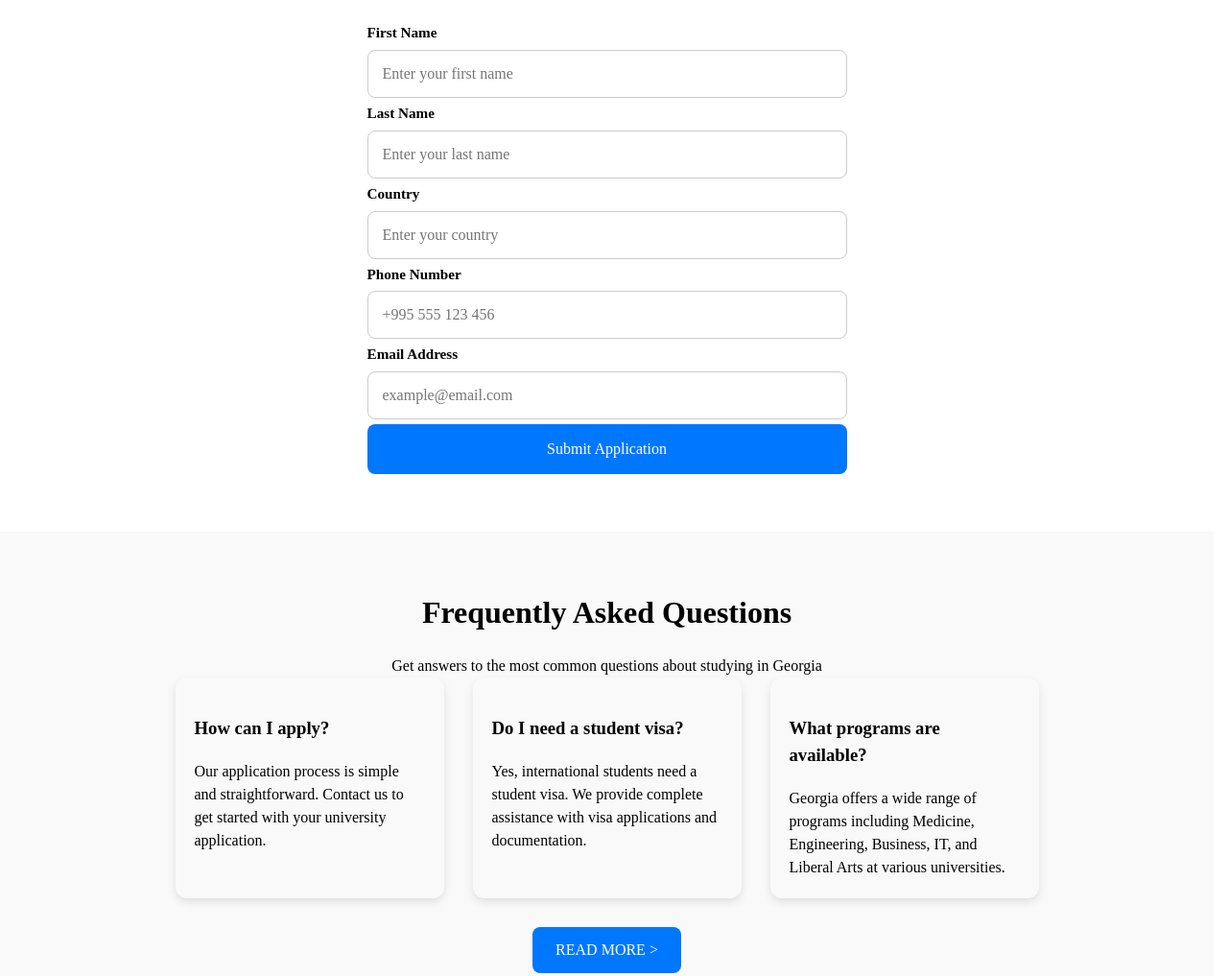
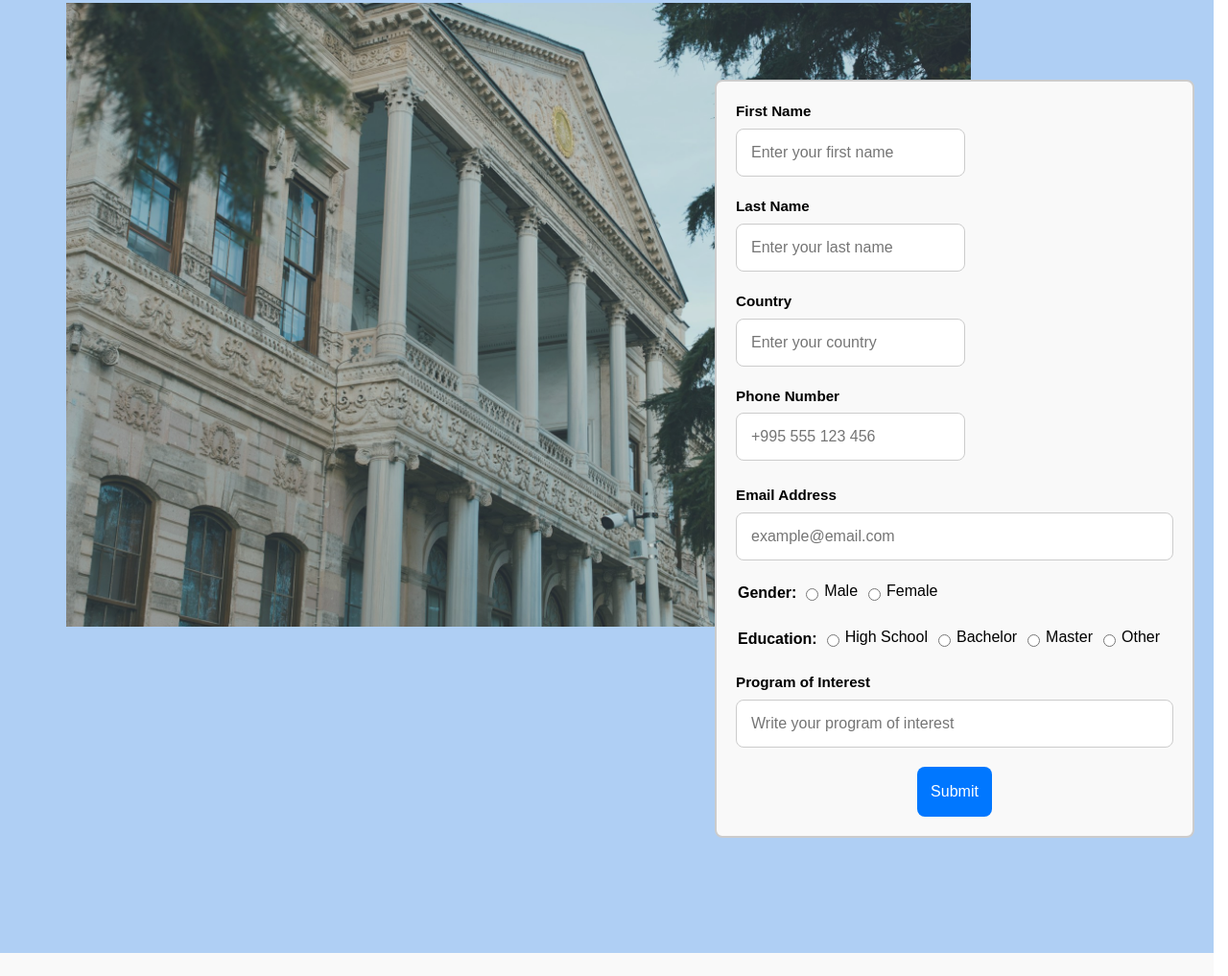
Before and after one commit to TatianaAnder/study-in-georgia, a plain HTML site: page index.html in a window 1280 px wide. Shown: the part 2665-3682 px from the top of the page at 96% size. Drawn offline with Linux system fonts and the light colour scheme.

Commit message:
add request form

```diff
--- a/index.html
+++ b/index.html
@@ -90,8 +90,8 @@
       <p>Find the perfect housing options, from dormitories to private apartments, suited to your budget</p>
     </div>
     <div class="card">
-      <img src="/images/arrival.svg" alt="Arrival services">
-      <h3>Arrival services</h3>
+      <img src="/images/arrival.svg" alt="Arrival Services">
+      <h3>Arrival Services</h3>
       <p>We provide airport pickup, bank account assistance and local orientation that aims to familiarize students with transportation and key locations.</p>
     </div>
     <div class="card">
@@ -106,7 +106,10 @@
 <section class="start-journey" id="apply">
   <h2>Start Your Journey</h2>
   <p class="subtitle">Fill out the form below and our education consultants will contact you within 24 hours</p>
+  <div class="form-container">
+    <img src="/images/form-img.jpg" alt="Decorative" class="background-image">
     <form class="application-form">
+    <div class="name">
       <div class="form-group">
         <label for="first_name">First Name</label>
         <input type="text" id="first_name" name="first_name" placeholder="Enter your first name" required>
@@ -123,12 +126,37 @@
         <label for="phone">Phone Number</label>
         <input type="tel" id="phone" name="phone" placeholder="+995 555 123 456" required>
       </div>
+    </div>
     <div class="form-group">
       <label for="email">Email Address</label>
       <input type="email" id="email" name="email" placeholder="example@email.com" required>
     </div>
-    <button type="submit" class="btn-submit">Submit Application</button>
+    <div class="form-group_radio">
+      <h4>Gender: </h4>
+      <input type="radio" id="male" name="gender" value="male" required>
+      <label for="male">Male</label><br>
+      <input type="radio" id="female" name="gender" value="female" required>
+      <label for="female">Female</label>
+    </div>
+    <div class="form-group_radio">
+      <h4>Education: </h4>
+      <input type="radio" id="highschool" name="education" value="High school diploma" required>
+      <label for="highschool">High School</label><br>
+      <input type="radio" id="bachelor" name="education"  value="Bachelor" required>
+      <label for="bachelor">Bachelor</label><br>
+      <input type="radio" id="master" name="education"  value="Master" required>
+      <label for="master">Master</label><br>
+      <input type="radio" id="other" name="education"   value="Other"   required>
+      <label for="other">Other</label>
+    </div>
+    <div class="form-group">
+      <label for="program_interest">Program of Interest</label>
+      <input type="text" id="program_interest" name="program_interest" placeholder="Write your program of interest">
+    </div>
+    <button type="submit" class="btn-submit">Submit</button>
     </form>
+  </div>
+
 </section>
 
 <!-- FAQ -->
--- a/styles/style.css
+++ b/styles/style.css
@@ -295,25 +295,66 @@ h2 {
 .start-journey {
   text-align: center;
   padding: 60px 20px;
-  background: white;
+  background: #afcff4;
 
   & p {
     margin: 0 0 40px 0;
   }
 }
 
+.form-container {
+  position: relative;
+  width: 100%;
+  padding: 60px 0;
+}
+
+.background-image {
+  position: absolute;
+  top: -20px;
+  left: 4%;
+  width: 77%;
+  z-index: 0;
+  opacity: 0.8;
+}
+
 .application-form {
+  position: relative;
+  z-index: 1;
   max-width: 500px;
-  margin: 0 auto;
+  /* opacity: 0.9;  */
+  margin-left: auto;
+  padding: 20px;
+  border: 2px solid #ccc;
+  border-radius: 8px;
+  font-family: Arial, sans-serif;
+  background-color: #f9f9f9;
+}
+
+.name{
   display: flex;
-  flex-direction: column;
-  gap: 5px;
+  flex-wrap: wrap;
+  justify-content: space-between;
+  align-items: center;
+  margin-bottom: 5px;
 }
 
 .form-group {
   text-align: left;
   display: flex;
   flex-direction: column;
+  margin-bottom: 20px;
+  min-width: 220px;
+}
+
+.form-group_radio{
+  text-align: left;
+  margin-bottom: 20px;
+  display: flex;
+  gap: 3px;
+
+  & h4{
+    margin: 2px;
+  }
 }
 
 .form-group label {
```
Also changed, not shown: images/form-img.jpg (added), 1 other file. Lines whose indentation alone changed are shown as unchanged.
